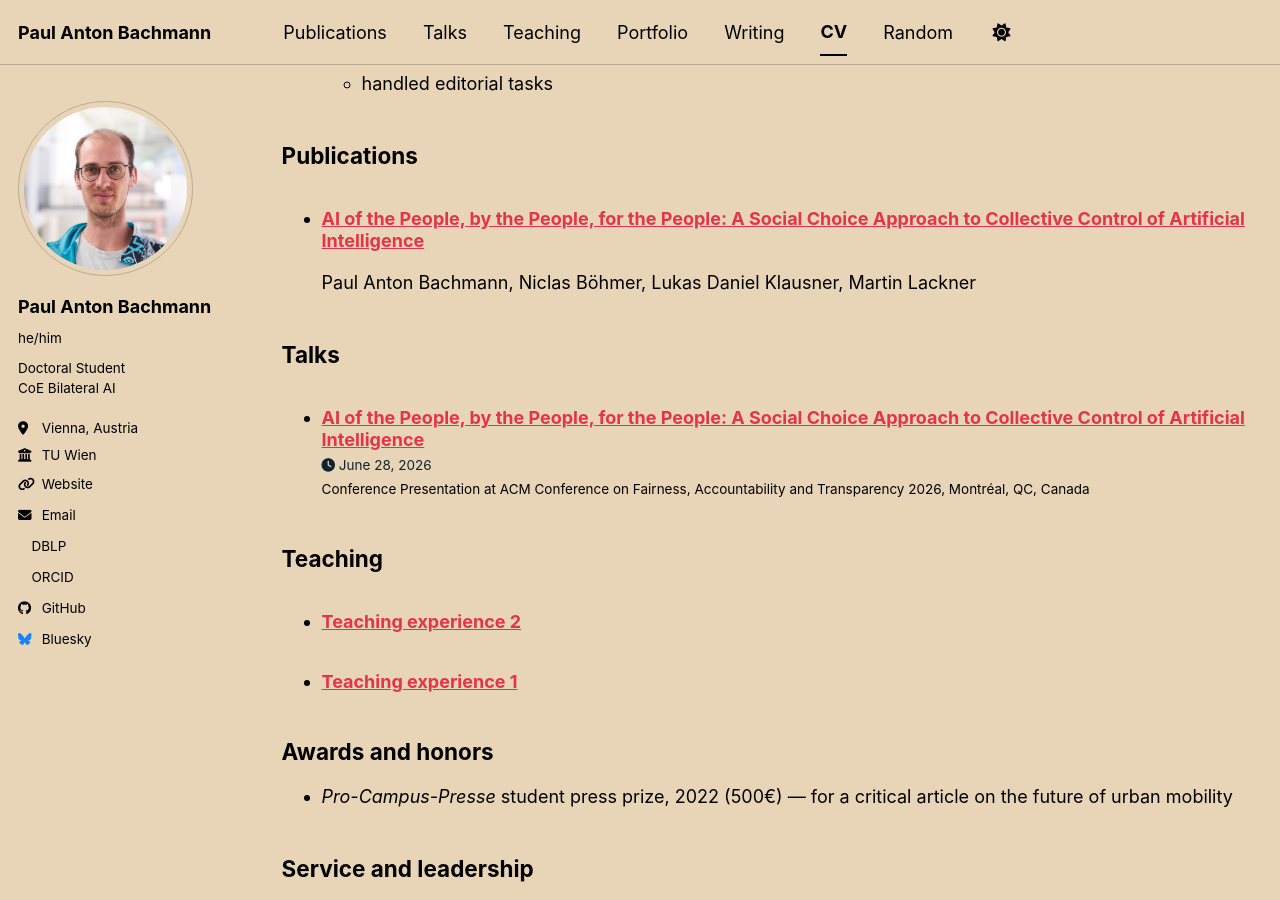
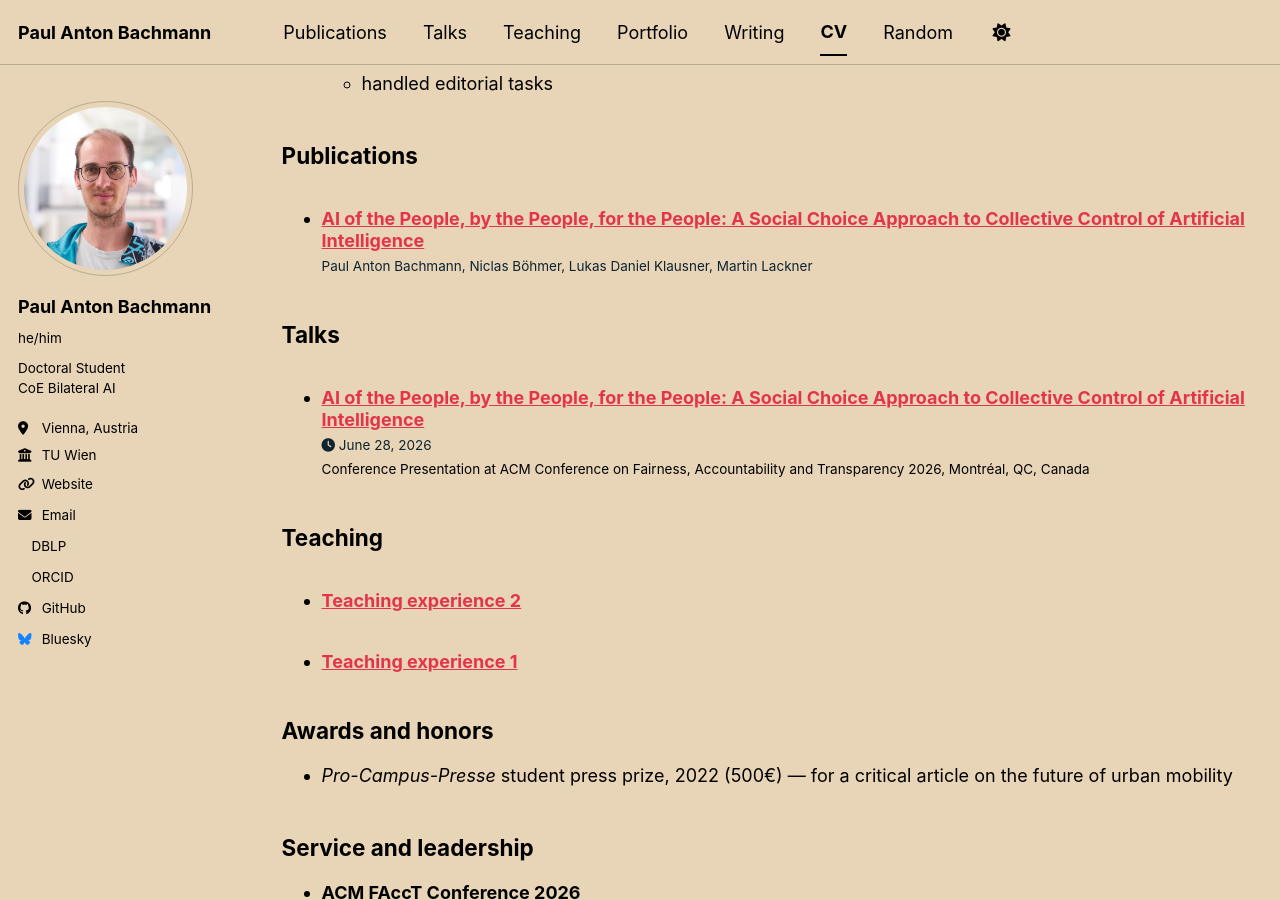
Before and after one commit to pabachmann/pabachmann.github.io, a Jekyll site: the page built from _pages/cv.md, in a window 1280 px wide and 900 px high, scrolled down 1985 px. Built offline with Jekyll 4.4.1, drawn with Linux system fonts in a browser that asks for light colours; a style sheet for code colours, icons or effects is not loaded.

Commit message:
Update archive-single-cv.html

```diff
--- a/_includes/archive-single-cv.html
+++ b/_includes/archive-single-cv.html
@@ -33,7 +33,7 @@
         <a href="{{ base_path }}{{ post.url }}" rel="permalink">{{ title }}</a>
       {% endif %}
     </h3>
-    {% if post.authors %}<p class="page__authors">{{ post.authors }}</p>{% endif %}
+    {% if post.authors %}<p class="page__meta"> {{ post.authors }}</p>{% endif %}
     {% if post.read_time %}
       <p class="page__meta"><i class="fa fa-clock" aria-hidden="true"></i> {% include read-time.html %}</p>
     {% endif %}
```
